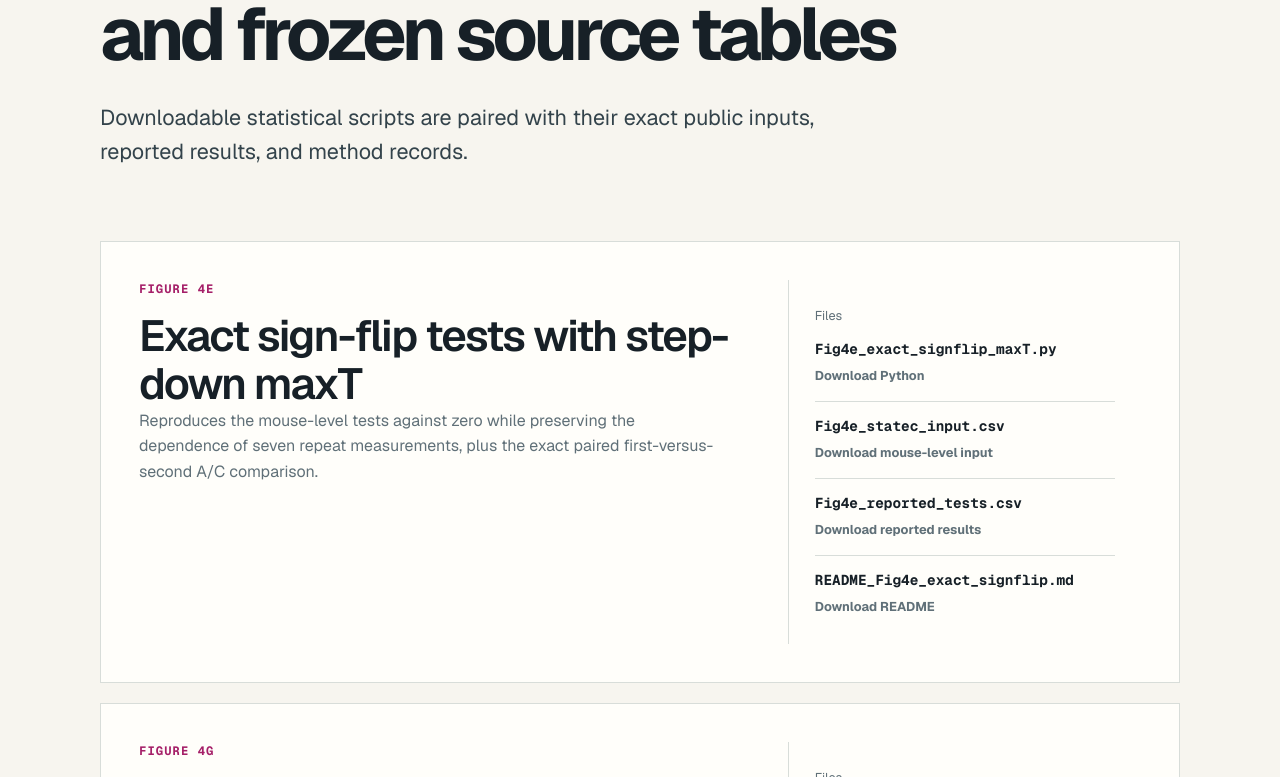
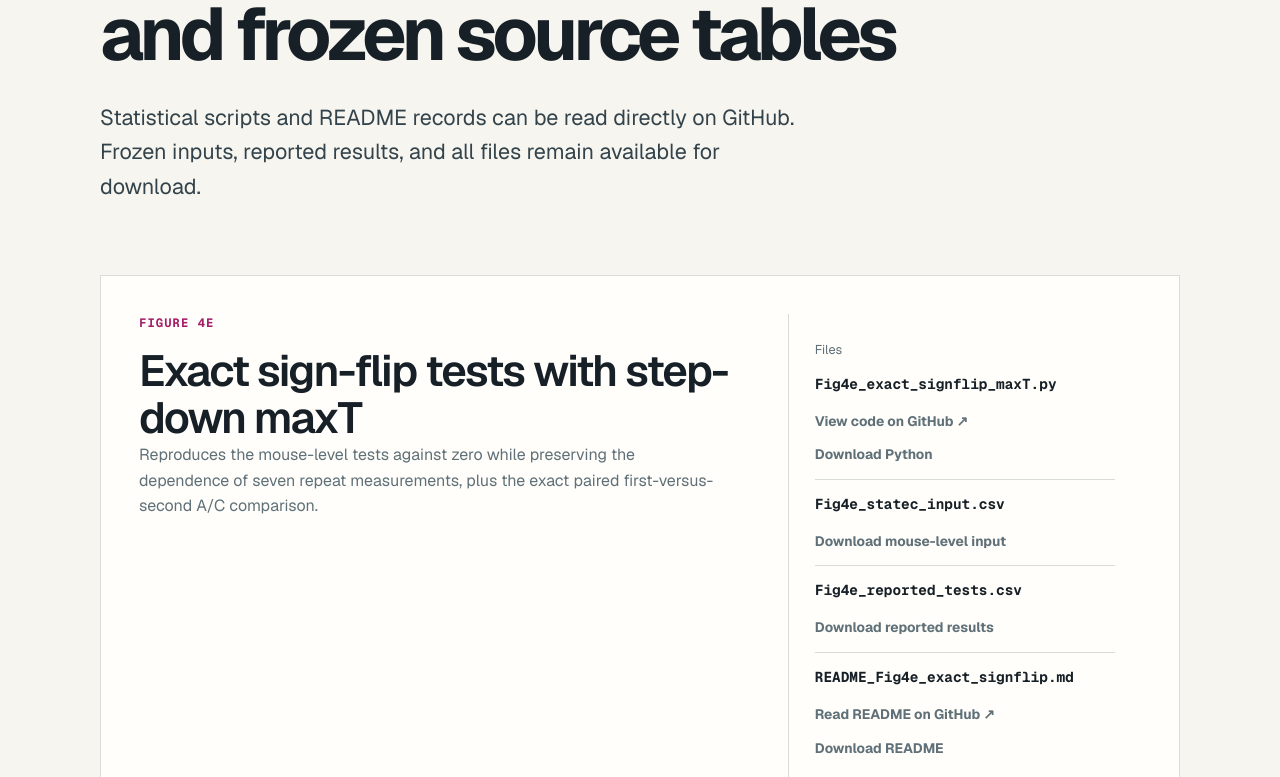
Before and after one commit to HaruoKasai/SynC-paper-resubmission, a Next.js app: page /python-code in a window 1280 px wide. Shown: the part 283-1060 px from the top of the page. Built offline with nearby package versions, Linux system fonts and the light colour scheme.

Commit message:
Add GitHub reading links for code and READMEs

```diff
--- a/app/python-code/page.tsx
+++ b/app/python-code/page.tsx
@@ -6,6 +6,9 @@ export const metadata: Metadata = {
   description:
     "Python resampling scripts and frozen public inputs supporting statistical analyses in the SynC manuscript.",
 };
+
+const githubBlobRoot =
+  "https://github.com/HaruoKasai/SynC-paper-resubmission/blob/main/public";
 
 const scripts = [
   {
@@ -200,6 +203,11 @@ const scripts = [
         href: "/data/Fig6_ExFig10_cohort_counts.csv",
         action: "Download cohort counts",
       },
+      {
+        name: "README_Fig6_ExFig10.md",
+        href: "/docs/README_Fig6_ExFig10.md",
+        action: "Download README",
+      },
     ],
   },
 ];
@@ -224,8 +232,9 @@ export default function PythonCodePage() {
         <p className="eyebrow">Resampling statistics</p>
         <h1>Python resampling code and frozen source tables</h1>
         <p className="lead">
-          Downloadable statistical scripts are paired with their exact public
-          inputs, reported results, and method records.
+          Statistical scripts and README records can be read directly on
+          GitHub. Frozen inputs, reported results, and all files remain
+          available for download.
         </p>
       </header>
 
@@ -242,9 +251,29 @@ export default function PythonCodePage() {
               {script.files.map((file) => (
                 <div className="downloadFile" key={file.name}>
                   <strong>{file.name}</strong>
-                  <a href={file.href} download>
-                    {file.action}
-                  </a>
+                  <div className="fileLinks">
+                    {file.name.endsWith(".py") && (
+                      <a
+                        href={`${githubBlobRoot}${file.href}`}
+                        target="_blank"
+                        rel="noreferrer"
+                      >
+                        View code on GitHub ↗
+                      </a>
+                    )}
+                    {file.name.endsWith(".md") && (
+                      <a
+                        href={`${githubBlobRoot}${file.href}`}
+                        target="_blank"
+                        rel="noreferrer"
+                      >
+                        Read README on GitHub ↗
+                      </a>
+                    )}
+                    <a href={file.href} download>
+                      {file.action}
+                    </a>
+                  </div>
                 </div>
               ))}
             </div>
```
Also changed, not shown: 1 other file (tests, documents, lock files or other folders).
